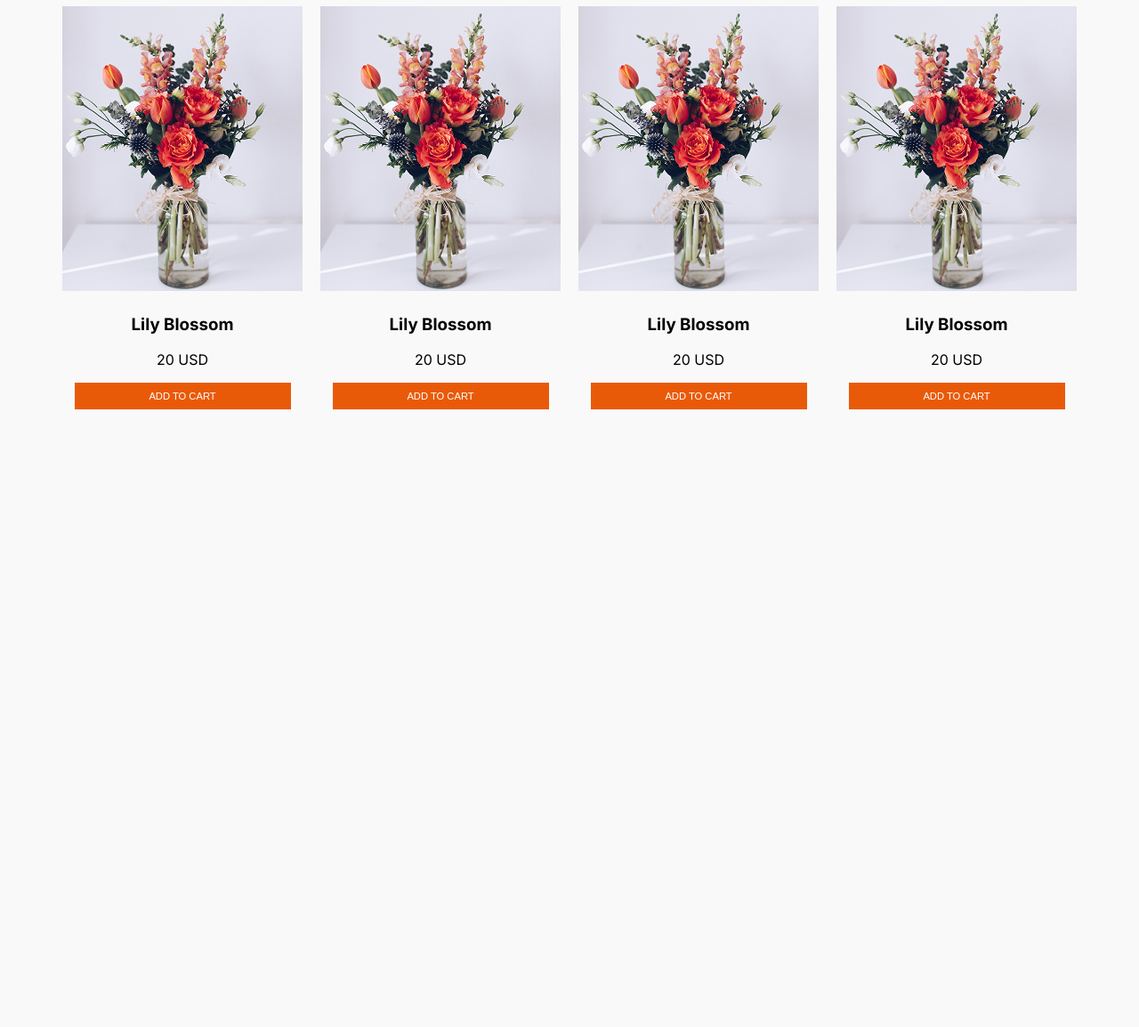
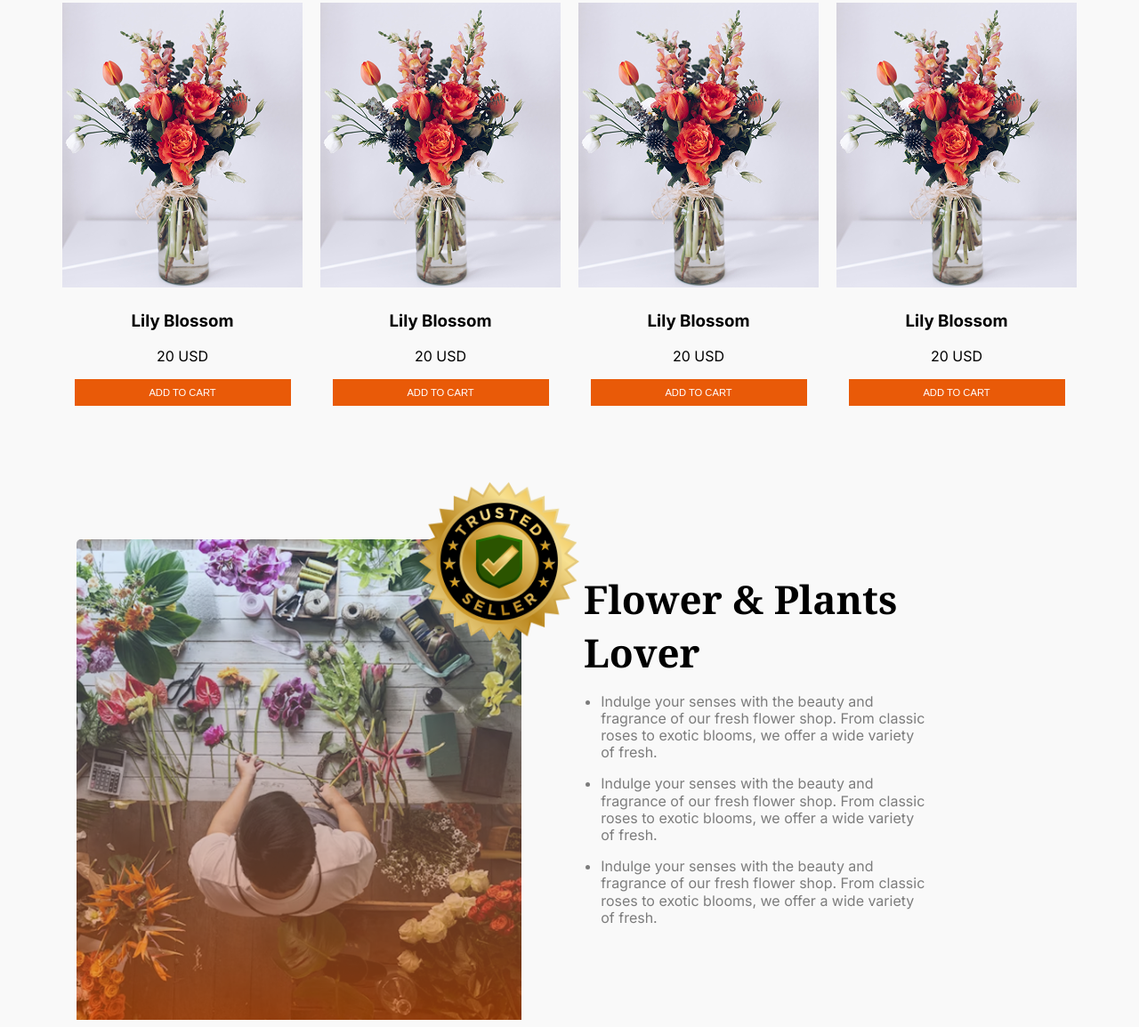
Before and after one commit to bishnubardhan/assigment002, a plain HTML site: page index.html in a window 1280 px wide. Shown: the part 1307-2461 px from the top of the page at 89% size. Before the commit the page ends 1785 px from the top, so only its background shows below. Drawn offline with Linux system fonts and the light colour scheme.

Commit message:
plant-lover-section added

```diff
--- a/index.html
+++ b/index.html
@@ -14,6 +14,7 @@
 <link href="https://fonts.googleapis.com/css2?family=Inter:ital,opsz,wght@0,14..32,100..900;1,14..32,100..900&family=Noto+Serif:ital,wght@0,100..900;1,100..900&display=swap" rel="stylesheet">
 <link rel="stylesheet" href="banner.css">
 <link rel="stylesheet" href="cards.css">
+<link rel="stylesheet" href="plant-lover.css">
 </head>
 <body><section class="body">
          <header class="hero-container">
@@ -108,3 +109,20 @@
 
     </div>
 </section>
+<section class="plant-lover">
+  <div class="plant-image-wrapper">
+    <img class="plant-img" src="assets/flower-store.png" alt="Flowers">
+    <img class="badge" src="assets/trusted-badge.png" alt="Trusted Seller Badge">
+  </div>
+
+  <div class="plant-text">
+    <h2 class="plant-text-heading">
+      Flower & Plants <br>Lover
+    </h2>
+    <ul class="plant-list">
+      <li class="banner-text">Indulge your senses with the beauty and <br>fragrance of our fresh flower shop. From classic <br>roses to exotic blooms, we offer a wide variety <br>of fresh.</li>
+      <li class="banner-text">Indulge your senses with the beauty and <br>fragrance of our fresh flower shop. From classic <br>roses to exotic blooms, we offer a wide variety <br>of fresh.</li>
+      <li class="banner-text">Indulge your senses with the beauty and <br>fragrance of our fresh flower shop. From classic <br>roses to exotic blooms, we offer a wide variety <br>of fresh.</li>
+    </ul>
+  </div>
+</section>
--- /dev/null
+++ b/plant-lover.css
@@ -0,0 +1,93 @@
+
+section.plant-lover {
+  display: flex;
+  align-items: flex-start;
+  gap: 70px;
+  margin-top: 140px;
+  max-height: 540px;
+  padding: 0 1rem;
+}
+
+
+.plant-image-wrapper {
+  position: relative;
+  flex: 1;
+  max-width: 500px;
+}
+
+
+.plant-img {
+  width: 100%;
+  height: auto;
+  display: block;
+  border-radius: 5px;
+}
+
+
+.badge {
+  position: absolute;
+  top: -100px;
+  right: -100px;
+  width: 250px;
+  height: auto;
+  z-index: 2;
+}
+
+
+.plant-text {
+  flex: 1;
+  max-width: 600px;
+}
+
+.plant-text-heading {
+  font-size: 2.75rem;
+  font-family: 'Noto Serif', serif;
+  font-weight: bold;
+  margin-bottom: 1rem;
+}
+
+.plant-list {
+  list-style-type: disc;
+  padding-left: 1.2rem;
+  color: #555;
+  font-size: 1rem;
+  line-height: 1.8;
+}
+
+.banner-text {
+  margin-bottom: 1rem;
+}
+
+
+@media screen and (max-width: 576px) {
+  section.plant-lover {
+    flex-direction: column;
+    align-items: flex-start;
+    max-height: none;
+  }
+
+  .plant-image-wrapper {
+    width: 100%;
+  }
+
+  .plant-text {
+    width: 100%;
+    text-align: left;
+  }
+
+  .plant-text-heading {
+    font-size: 2rem;
+  }
+
+  .plant-text-heading br {
+    display: none;
+  }
+
+  .plant-list {
+    max-width: 90%;
+  }
+
+  .badge {
+    display: none;
+  }
+}
```
